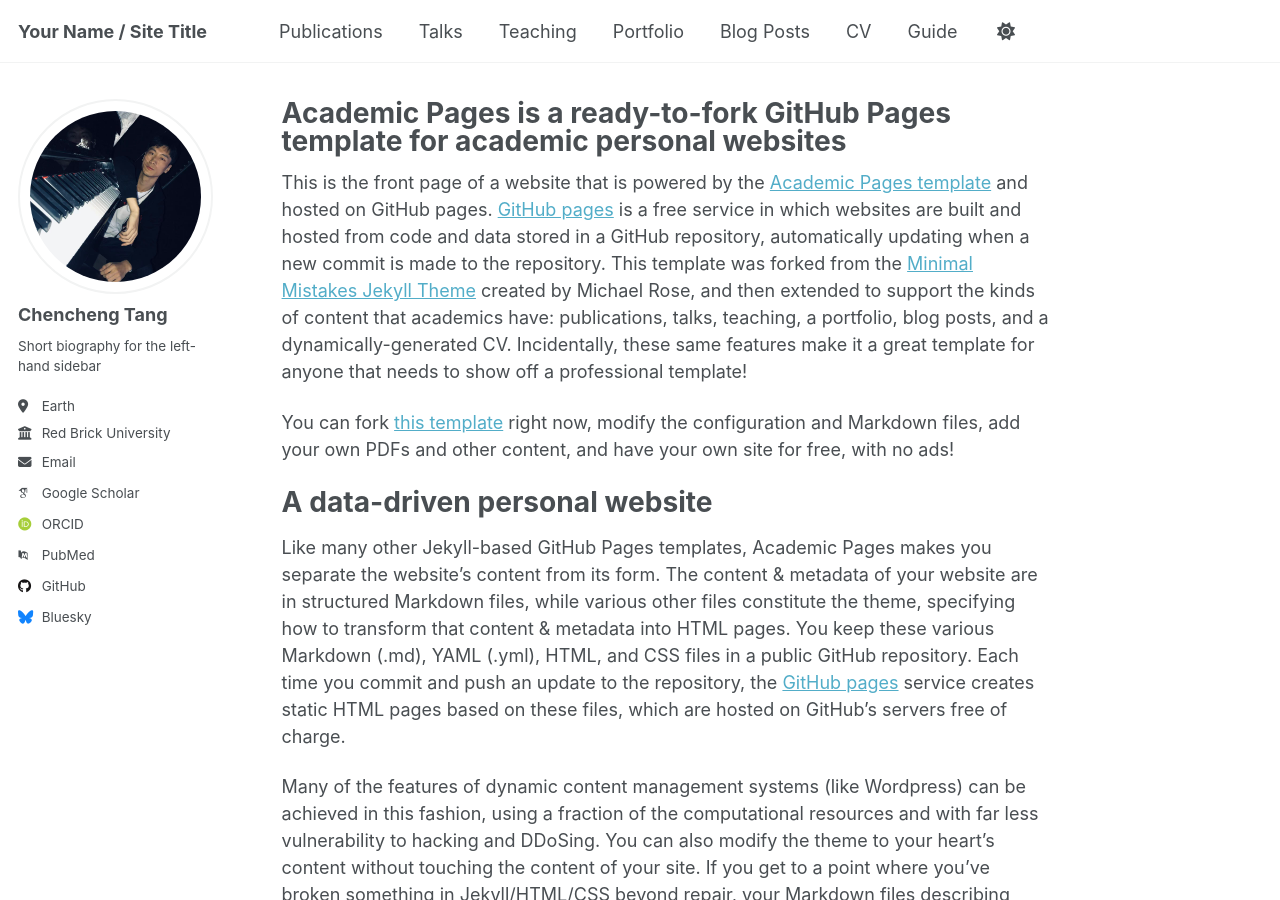
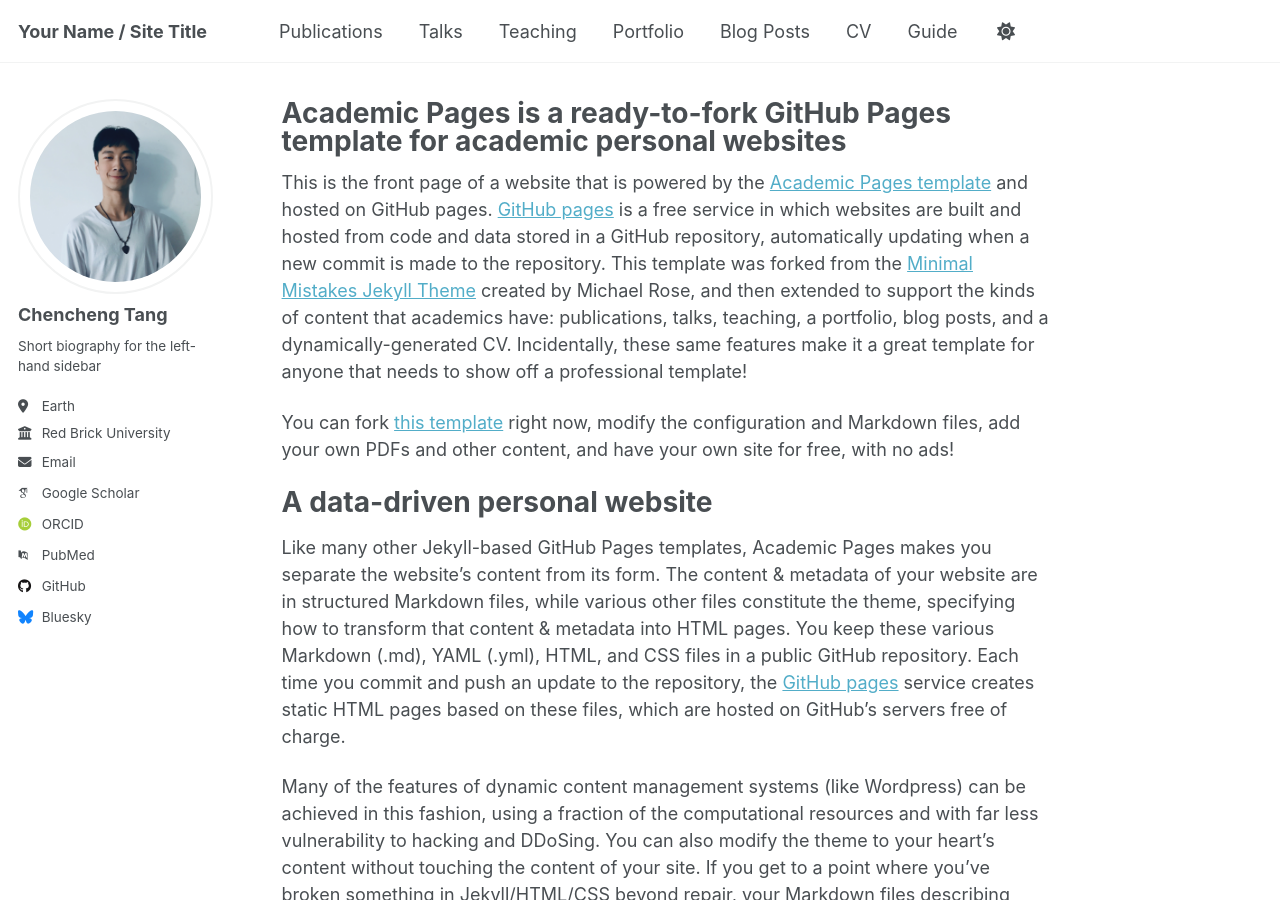
Before and after one commit to AI4Sfrontline/ai4sfrontline.github.io, a Jekyll site: the page built from _pages/about.md, in a window 1280 px wide and 900 px high. Built offline with Jekyll 4.4.1, drawn with Linux system fonts in a browser that asks for light colours; some web fonts are replaced; a script that is not in the unit is left out.

Commit message:
Update _config.yml

```diff
--- a/_config.yml
+++ b/_config.yml
@@ -23,7 +23,7 @@ repository               : "academicpages/academicpages.github.io"
 #               Additional customization can be done by editing /_includes/author-profile.html
 author:
   # Biographic information
-  avatar           : "profile_2.jpg"
+  avatar           : "profile_3.jpg"
   name             : "Chencheng Tang"
   pronouns         : # example: "she/her"
   bio              : "Short biography for the left-hand sidebar"
```
